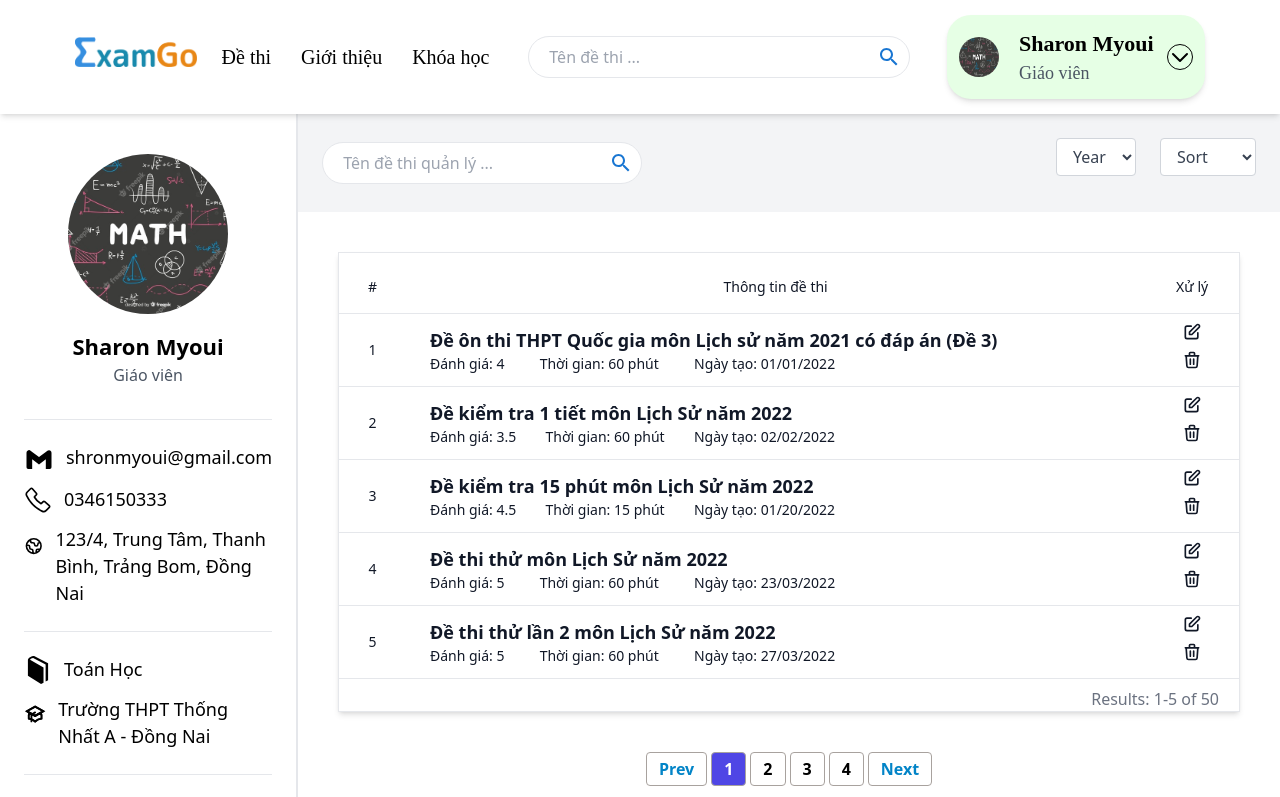
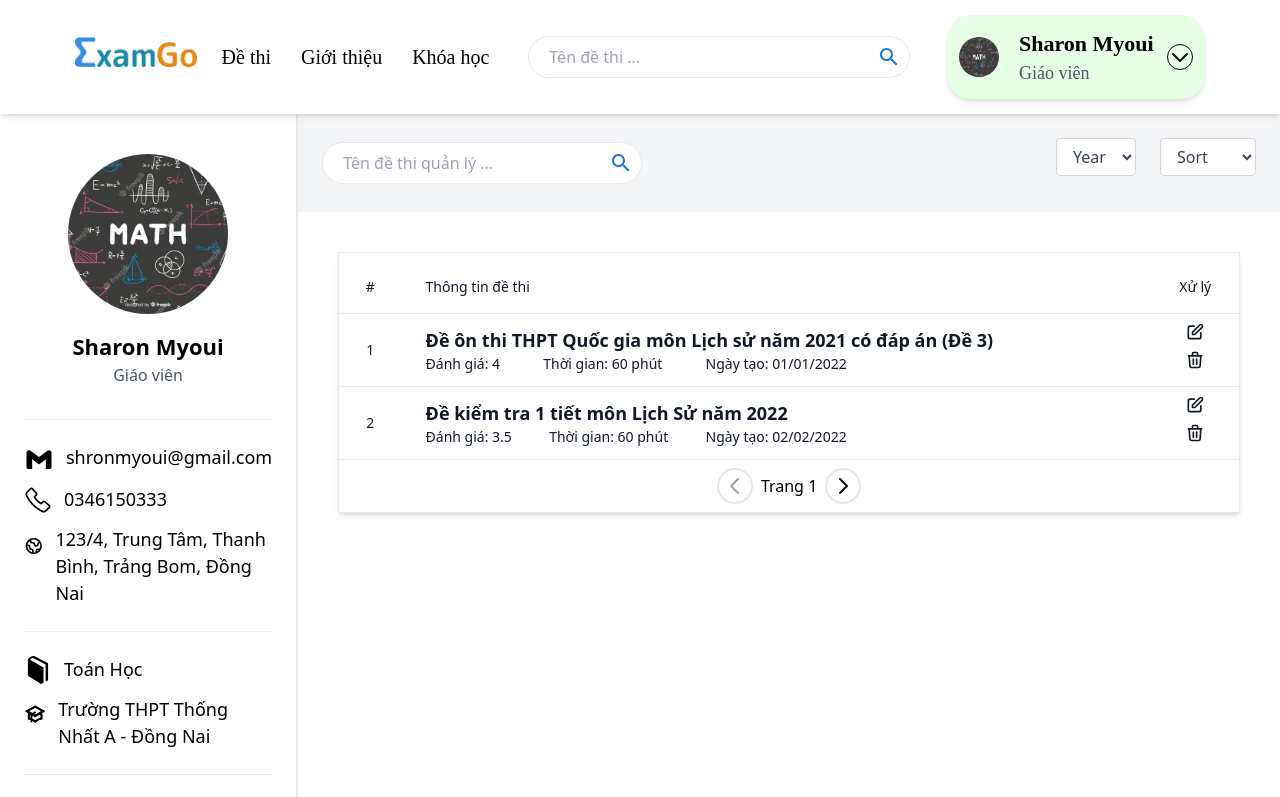
Before and after one commit to dungnguyenq1w2/ExamGo, a React (Create React App) app in the folder front-end/: page /manageexam in a window 1280 px wide. Shown: the top 797 px of the page. Built offline with nearby package versions, Linux system fonts and the light colour scheme.

Commit message:
Add pagination for manage exam and update subject

```diff
--- a/front-end/src/features/Home/index.jsx
+++ b/front-end/src/features/Home/index.jsx
@@ -27,7 +27,7 @@ function HomeFeature(props) {
 							navigate({
 								pathname: '/exam',
 								search: createSearchParams({
-									subject: 'math',
+									subject: 1,
 								}).toString(),
 							})
 						}
@@ -49,7 +49,7 @@ function HomeFeature(props) {
 							navigate({
 								pathname: 'exam',
 								search: createSearchParams({
-									subject: 'english',
+									subject: 2,
 								}).toString(),
 							})
 						}
@@ -71,7 +71,7 @@ function HomeFeature(props) {
 							navigate({
 								pathname: 'exam',
 								search: createSearchParams({
-									subject: 'physics',
+									subject: 3,
 								}).toString(),
 							})
 						}
@@ -93,7 +93,7 @@ function HomeFeature(props) {
 							navigate({
 								pathname: 'exam',
 								search: createSearchParams({
-									subject: 'chemistry',
+									subject: 4,
 								}).toString(),
 							})
 						}
@@ -115,7 +115,7 @@ function HomeFeature(props) {
 							navigate({
 								pathname: 'exam',
 								search: createSearchParams({
-									subject: 'biology',
+									subject: 5,
 								}).toString(),
 							})
 						}
@@ -137,7 +137,7 @@ function HomeFeature(props) {
 							navigate({
 								pathname: 'exam',
 								search: createSearchParams({
-									subject: 'history',
+									subject: 6,
 								}).toString(),
 							})
 						}
@@ -159,7 +159,7 @@ function HomeFeature(props) {
 							navigate({
 								pathname: 'exam',
 								search: createSearchParams({
-									subject: 'geography',
+									subject: 7,
 								}).toString(),
 							})
 						}
@@ -182,7 +182,7 @@ function HomeFeature(props) {
 							navigate({
 								pathname: 'exam',
 								search: createSearchParams({
-									subject: 'civiceducation',
+									subject: 8,
 								}).toString(),
 							})
 						}
--- a/front-end/src/features/ManageExam/components/ManageBody.jsx
+++ b/front-end/src/features/ManageExam/components/ManageBody.jsx
@@ -3,7 +3,7 @@ import SearchIcon from '@mui/icons-material/Search';
 import { IconButton } from '@mui/material';
 import { useNavigate } from 'react-router-dom';
 
-function ManageBody({ examList, handleDeleteExam }) {
+function ManageBody({ examList, handleDeleteExam, pageIndex, handlePaging }) {
 	const navigate = useNavigate();
 	return (
 		<div className="flex-1 lg:flex-[0.8]">
@@ -79,7 +79,7 @@ function ManageBody({ examList, handleDeleteExam }) {
 
 										<th
 											scope="col"
-											className="text-sm font-medium text-gray-900 px-6 py-4 text-center"
+											className="text-sm font-medium text-gray-900 px-6 py-4 text-left"
 										>
 											Thông tin đề thi
 										</th>
@@ -94,14 +94,14 @@ function ManageBody({ examList, handleDeleteExam }) {
 								{examList &&
 									examList.map((e, i) => (
 										<tbody key={e.id}>
-											<tr className="bg-white border-b transition duration-300 ease-in-out hover:bg-gray-100">
+											<tr className="bg-white border-b transition duration-200 ease-in-out hover:bg-gray-100">
 												<td className="px-6 py-2 whitespace-nowrap text-sm font-medium text-gray-900 text-center">
 													{i + 1}
 												</td>
 
-												<td className="text-sm text-gray-900 font-light px-6 py-2 whitespace-nowrap">
-													<div className="mr-4">
-														<h5 className="text-lg font-semibold">
+												<td className="text-sm text-gray-900 font-light px-6 py-2 whitespace-nowrap w-10/12">
+													<div className="mr-4 w-full">
+														<h5 className="text-lg font-semibold ">
 															{e.title}
 															{/* {'Đề ôn thi THPT Quốc gia môn Lịch Sử năm 2021 có đáp án (Đề 1) Đề ôn thi THPT Quốc gia môn'
 														.length > 50
@@ -124,7 +124,7 @@ function ManageBody({ examList, handleDeleteExam }) {
 														</div>
 													</div>
 												</td>
-												<td className="text-sm text-gray-900 font-light  py-2 whitespace-nowrap">
+												<td className="text-sm text-gray-900 font-light py-2 whitespace-nowrap">
 													<div className="flex flex-col items-center">
 														<svg
 															onClick={() => navigate(`edit/${e.id}`)}
@@ -166,31 +166,52 @@ function ManageBody({ examList, handleDeleteExam }) {
 						</div>
 					</div>
 				</div>
-				<span className="flex justify-end text-base text-gray-500 font-normal mr-5">
-					Results: 1-5 of 50
-				</span>
-			</div>
-
-			<div>
-				<div className="flex items-center justify-center mt-6 text-base">
-					<button className="border-3 border-stone-400 px-3 py-1 bg-white border rounded mr-1 text-sky-600 font-semibold">
-						Prev
-					</button>
-					<button className="border-3 border-stone-400 px-3 py-1 border rounded mr-1 font-bold bg-indigo-600 text-white">
-						1
-					</button>
-					<button className="border-3 border-stone-400 px-3 py-1 bg-white border rounded mr-1 font-bold">
-						2
-					</button>
-					<button className="border-3 border-stone-400 px-3 py-1 bg-white border rounded mr-1 font-bold">
-						3
-					</button>
-					<button className="border-3 border-stone-400 px-3 py-1 bg-white border rounded mr-1 font-bold">
-						4
-					</button>
-					<button className="border-3 border-stone-400 px-3 py-1 bg-white border rounded text-sky-600 font-semibold">
-						Next
-					</button>
+				<div>
+					<div className="flex items-center justify-center mb-2 text-base">
+						<div
+							className={`${
+								pageIndex == 1
+									? 'text-gray-400'
+									: 'cursor-pointer hover:border-gray-800'
+							} border-2 rounded-full p-1 mr-2`}
+							onClick={() => handlePaging(pageIndex - 1)}
+						>
+							<svg
+								xmlns="http://www.w3.org/2000/svg"
+								className="h-6 w-6"
+								fill="none"
+								viewBox="0 0 24 24"
+								stroke="currentColor"
+								strokeWidth={2}
+							>
+								<path
+									strokeLinecap="round"
+									strokeLinejoin="round"
+									d="M15 19l-7-7 7-7"
+								/>
+							</svg>
+						</div>
+						<span>Trang {pageIndex}</span>
+						<div
+							className={` border-2 rounded-full p-1 cursor-pointer hover:border-gray-800 ml-2`}
+							onClick={() => handlePaging(pageIndex + 1)}
+						>
+							<svg
+								xmlns="http://www.w3.org/2000/svg"
+								className="h-6 w-6"
+								fill="none"
+								viewBox="0 0 24 24"
+								stroke="currentColor"
+								strokeWidth={2}
+							>
+								<path
+									strokeLinecap="round"
+									strokeLinejoin="round"
+									d="M9 5l7 7-7 7"
+								/>
+							</svg>
+						</div>
+					</div>
 				</div>
 			</div>
 		</div>
--- a/front-end/src/features/ManageExam/pages/ManageExam.jsx
+++ b/front-end/src/features/ManageExam/pages/ManageExam.jsx
@@ -1,3 +1,4 @@
+import axios from 'axios';
 import React from 'react';
 import { useEffect } from 'react';
 import { useState } from 'react';
@@ -44,10 +45,41 @@ const examListTest = [
 
 function ManageExam() {
 	const [examList, setExamList] = useState();
+	const [pageIndex, setPageIndex] = useState(1);
 
 	useEffect(() => {
-		setExamList(examListTest);
-	}, []);
+		// const fetchExam = async () => {
+		// 	try {
+		// 		const url = `${process.env.REACT_APP_API_URL}/exam?page=${pageIndex}`;
+
+		// 		// const token = localStorage.getItem('REFRESH_TOKEN');
+		// 		// const res = await axios.get(url, {
+		// 		// 	headers: {
+		// 		// 		access_token:
+		// 		// 			'eyJhbGciOiJIUzI1NiIsInR5cCI6IkpXVCJ9.eyJ1c2VySWQiOiI2MWQ1MmNmYTc2YTcxNzJlMDFiMTY2ZTgiLCJpYXQiOjE2NTI4NDc2NDcsImV4cCI6MTY1MzEwNjg0N30.7C1fIm7vVjaHBHRhaB7KaxnKDljXXNSnwEvPVvdJztM',
+		// 		// 	},
+		// 		// });
+		// 		const res = await axios.get(url);
+
+		// 		// localStorage.setItem(`time_${examId}`, res.data.minuteLimit);
+		// 		// if (!localStorage.getItem(`startTime_${examId}`))
+		// 		// 	localStorage.setItem(
+		// 		// 		`startTime_${examId}`,
+		// 		// 		moment().format('DD/MM/YYYY HH:mm:ss'),
+		// 		// 	);
+		// 		if (res) {
+		// 			console.log(res);
+		// 		}
+		// 		// setExam(res.data);
+		// 		// setLoading(true);
+		// 	} catch (error) {
+		// 		console.log('Failed to fetch exam:', error);
+		// 	}
+		// };
+		// fetchExam();
+		const newExamList = examListTest.slice((pageIndex - 1) * 2, (pageIndex - 1) * 2 + 2);
+		setExamList([...newExamList]);
+	}, [pageIndex]);
 
 	const handleDeleteExam = (examId) => {
 		const idxExam = examList.findIndex((e) => e.id === examId);
@@ -56,10 +88,20 @@ function ManageExam() {
 		setExamList([...newExamList]);
 	};
 
+	const handlePaging = (page) => {
+		if (page < 1) return;
+		setPageIndex(page);
+	};
+
 	return (
 		<div className="flex h-full">
 			<TeacherInfo />
-			<ManageBody examList={examList} handleDeleteExam={handleDeleteExam} />
+			<ManageBody
+				examList={examList}
+				handleDeleteExam={handleDeleteExam}
+				pageIndex={pageIndex}
+				handlePaging={handlePaging}
+			/>
 		</div>
 	);
 }
```
